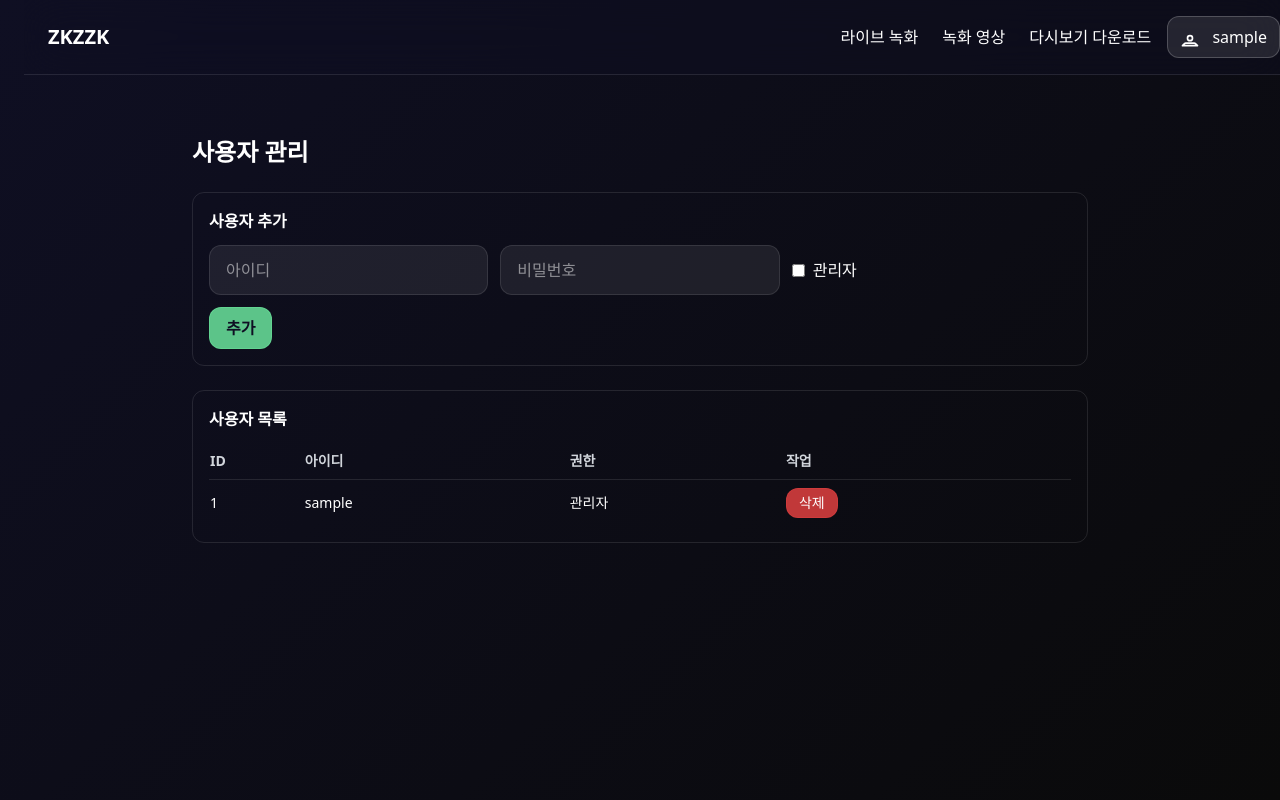
After one commit to k-atusa/zkzzk, a Flask app: page /admin/users in a window 1280 px wide. The commit adds this page. Run offline with Flask 3, Linux system fonts and the light colour scheme; the visitor is signed in with stand-in values (Sample User, id 1); tables that the repository leaves empty hold one stand-in row (values such as "Sample post"); some libraries are stand-ins or nearby versions.

Commit message:
feat(auth): user accounts, first-run admin setup, and profile UI

```diff
--- a/app.py
+++ b/app.py
@@ -1,4 +1,4 @@
-from flask import Flask, render_template, jsonify, request, redirect, url_for, send_from_directory, session
+from flask import Flask, render_template, jsonify, request, redirect, url_for, send_from_directory, session, g
 from werkzeug.security import generate_password_hash, check_password_hash
 from flask_sqlalchemy import SQLAlchemy
 import os
@@ -19,10 +19,18 @@ app.config['SQLALCHEMY_DATABASE_URI'] = 'sqlite:///database.db'
 app.config['SQLALCHEMY_TRACK_MODIFICATIONS'] = False
 db = SQLAlchemy(app)
 
+class User(db.Model):
+    id = db.Column(db.Integer, primary_key=True)
+    username = db.Column(db.String(80), unique=True, nullable=False)
+    password_hash = db.Column(db.String(255), nullable=False)
+    is_admin = db.Column(db.Boolean, default=False)
+    created_at = db.Column(db.DateTime, default=lambda: datetime.now())
+
 class Streamer(db.Model):
     id = db.Column(db.Integer, primary_key=True)
     channel_url = db.Column(db.String(200), unique=True, nullable=False)
     nickname = db.Column(db.String(100))
+    user_id = db.Column(db.Integer, db.ForeignKey('user.id'))
     is_active = db.Column(db.Boolean, default=True)
     created_at = db.Column(db.DateTime, default=lambda: datetime.now())
     last_checked = db.Column(db.DateTime)
@@ -30,6 +38,7 @@ class Streamer(db.Model):
     is_recording = db.Column(db.Boolean, default=False)
     current_broadcast_title = db.Column(db.String(200))
     process_id = db.Column(db.Integer)
+    user = db.relationship('User', backref=db.backref('streamers', lazy=True))
 
 class Settings(db.Model):
     id = db.Column(db.Integer, primary_key=True)
@@ -37,14 +46,17 @@ class Settings(db.Model):
     nid_ses = db.Column(db.String(200))
     access_password = db.Column(db.String(200))
     updated_at = db.Column(db.DateTime, default=lambda: datetime.now(), onupdate=lambda: datetime.now())
+    initialized = db.Column(db.Boolean, default=False)
 
 class Recording(db.Model):
     id = db.Column(db.Integer, primary_key=True)
     streamer_id = db.Column(db.Integer, db.ForeignKey('streamer.id'), nullable=False)
+    user_id = db.Column(db.Integer, db.ForeignKey('user.id'))
     filename = db.Column(db.String(200), nullable=False)
     title = db.Column(db.String(200))
     created_at = db.Column(db.DateTime, default=lambda: datetime.now())
     streamer = db.relationship('Streamer', backref=db.backref('recordings', lazy=True))
+    user = db.relationship('User', backref=db.backref('recordings', lazy=True))
 
 
 
@@ -218,37 +230,94 @@ with app.app_context():
         if 'access_password' not in columns:
             db.session.execute('ALTER TABLE settings ADD COLUMN access_password VARCHAR(200)')
             db.session.commit()
+        if 'initialized' not in columns:
+            db.session.execute('ALTER TABLE settings ADD COLUMN initialized BOOLEAN DEFAULT 0')
+            db.session.commit()
     except Exception as e:
         print(f"Warning: could not ensure access_password column exists: {e}")
+
+    try:
+        result = db.session.execute("PRAGMA table_info(streamer)")
+        columns = [row[1] for row in result]
+        if 'user_id' not in columns:
+            db.session.execute('ALTER TABLE streamer ADD COLUMN user_id INTEGER')
+            db.session.commit()
+    except Exception as e:
+        print(f"Warning: could not ensure user_id on streamer: {e}")
+
+    try:
+        result = db.session.execute("PRAGMA table_info(recording)")
+        columns = [row[1] for row in result]
+        if 'user_id' not in columns:
+            db.session.execute('ALTER TABLE recording ADD COLUMN user_id INTEGER')
+            db.session.commit()
+    except Exception as e:
+        print(f"Warning: could not ensure user_id on recording: {e}")
     init_scheduler()
 
 @app.before_request
 def require_login():
-
+    g.user = None
     if request.path.startswith('/static'):
         return
+    # Ensure setup first on first deploy
+    settings_row = Settings.query.first()
+    user_count = User.query.count()
+    first_run = (not settings_row or not settings_row.initialized) or (user_count == 0)
+    if first_run and request.endpoint not in ('setup_admin', 'static'):
+        return redirect(url_for('setup_admin'))
 
-    if request.endpoint in ('login', 'logout', 'static'):
+    # Allow auth-free endpoints
+    if request.endpoint in ('login', 'logout', 'static', 'setup_admin'):
         return
-    settings = Settings.query.first()
 
-    if settings and settings.access_password and not session.get('authenticated'):
-        if request.method == 'GET':
-            return redirect(url_for('login'))
-        else:
-            return redirect(url_for('login'))
+    user_id = session.get('user_id')
+    if user_id:
+        g.user = User.query.get(user_id)
+    if not g.user:
+        return redirect(url_for('login'))
+
+@app.route('/setup', methods=['GET', 'POST'])
+def setup_admin():
+    # If already initialized, go to app
+    settings_row = Settings.query.first()
+    if settings_row and settings_row.initialized and User.query.count() > 0:
+        return redirect(url_for('live'))
+    if request.method == 'POST':
+        form = request.get_json(silent=True) or request.form
+        username = form.get('username', '').strip()
+        password = form.get('password', '').strip()
+        if not username or not password:
+            return render_template('login.html', error='관리자 사용자 생성: 사용자명과 비밀번호가 필요합니다.', setup_mode=True)
+        if User.query.filter_by(username=username).first():
+            return render_template('login.html', error='이미 존재하는 사용자명입니다.', setup_mode=True)
+        user = User(username=username, password_hash=generate_password_hash(password), is_admin=True)
+        db.session.add(user)
+        # mark settings initialized
+        settings_row = Settings.query.first() or Settings()
+        settings_row.initialized = True
+        db.session.add(settings_row)
+        db.session.commit()
+        session['user_id'] = user.id
+        return redirect(url_for('live'))
+    return render_template('login.html', setup_mode=True)
 
 @app.route('/login', methods=['GET', 'POST'])
 def login():
+    # Force admin creation before any login on first deploy
+    settings_row = Settings.query.first()
+    if (not settings_row or not settings_row.initialized) or User.query.count() == 0:
+        return redirect(url_for('setup_admin'))
     if request.method == 'POST':
-        password = request.form.get('password') or (request.get_json() or {}).get('password')
-        settings = Settings.query.first()
-        expected = settings.access_password if settings else None
-        if expected and (password and (expected == password or check_password_hash(expected, password))):
-            session['authenticated'] = True
+        form = request.get_json(silent=True) or request.form
+        username = form.get('username')
+        password = form.get('password')
+        user = User.query.filter_by(username=username).first()
+        if user and check_password_hash(user.password_hash, password):
+            session['user_id'] = user.id
             return redirect(url_for('live'))
-        return render_template('login.html', error='비밀번호가 올바르지 않습니다.')
-    return render_template('login.html')
+        return render_template('login.html', error='아이디 또는 비밀번호가 올바르지 않습니다.', setup_mode=False)
+    return render_template('login.html', setup_mode=False)
 
 @app.route('/logout', methods=['POST', 'GET'])
 def logout():
@@ -261,12 +330,14 @@ def index():
 
 @app.route('/live')
 def live():
-    streamers = Streamer.query.filter_by(is_active=True).all()
+    user = g.user
+    streamers = Streamer.query.filter_by(is_active=True, user_id=user.id).all()
     settings = Settings.query.first()
     return render_template('index.html', streamers=streamers, settings=settings, current_page='live')
 
 @app.route('/recordings')
 def recordings():
+    user = g.user
     recordings = []
     if os.path.exists('downloads'):
         for root, dirs, files in os.walk('downloads'):
@@ -278,12 +349,14 @@ def recordings():
                     streamer_name = os.path.dirname(rel_path)
                     title = ' '.join(filename.split(' ')[1:-1])
 
-                    recordings.append({
-                        'filename': rel_path,
-                        'title': title,
-                        'created_at': created_at,
-                        'streamer_name': streamer_name
-                    })
+                    user_streamer_nicks = {s.nickname for s in Streamer.query.filter_by(user_id=user.id).all()}
+                    if streamer_name in user_streamer_nicks:
+                        recordings.append({
+                            'filename': rel_path,
+                            'title': title,
+                            'created_at': created_at,
+                            'streamer_name': streamer_name
+                        })
 
     streamer_recordings = {}
     for recording in recordings:
@@ -364,6 +437,7 @@ def settings():
 
 @app.route('/add_streamer', methods=['POST'])
 def add_streamer():
+    user = g.user
     channel_url = request.get_json().get('channel_url')
     channel_id = extract_channel_id(channel_url)
     if not channel_id:
@@ -395,7 +469,7 @@ def add_streamer():
         return jsonify({'status': 'error', 'message': '채널 정보를 가져올 수 없습니다.'}), 400
 
     try:
-        streamer = Streamer(channel_url=channel_url, nickname=nickname)
+        streamer = Streamer(channel_url=channel_url, nickname=nickname, user_id=user.id)
         db.session.add(streamer)
         db.session.commit()
         return jsonify({
@@ -414,7 +488,10 @@ def add_streamer():
 @app.route('/remove_streamer/<int:streamer_id>', methods=['POST'])
 def remove_streamer(streamer_id):
     try:
+        user = g.user
         streamer = Streamer.query.get_or_404(streamer_id)
+        if streamer.user_id != user.id and not (g.user and g.user.is_admin):
+            return jsonify({'status': 'error', 'message': '권한이 없습니다.'}), 403
 
         if streamer.is_recording and streamer.process_id:
             try:
@@ -450,6 +527,8 @@ def check_status():
     streamer = Streamer.query.get(streamer_id)
     if not streamer:
         return jsonify({'status': 'error', 'message': '스트리머를 찾을 수 없습니다.'}), 400
+    if g.user and (streamer.user_id != g.user.id) and not g.user.is_admin:
+        return jsonify({'status': 'error', 'message': '권한이 없습니다.'}), 403
 
     channel_id = extract_channel_id(streamer.channel_url)
     if not channel_id:
@@ -525,6 +604,8 @@ def check_status():
 def stop_recording(streamer_id):
     try:
         streamer = Streamer.query.get_or_404(streamer_id)
+        if g.user and (streamer.user_id != g.user.id) and not g.user.is_admin:
+            return jsonify({'status': 'error', 'message': '권한이 없습니다.'}), 403
         if streamer.is_recording and streamer.process_id:
             try:
                 os.kill(streamer.process_id, 15)
@@ -919,6 +1000,54 @@ def get_vod_info_route():
         traceback.print_exc()
         return jsonify({'status': 'error', 'message': f'VOD 정보 가져오기 중 오류가 발생했습니다: {str(e)}'}), 500
 
+@app.context_processor
+def inject_user():
+    return {'current_user': g.user}
+
+@app.route('/admin/users', methods=['GET', 'POST', 'DELETE'])
+def admin_users():
+    if not g.user or not g.user.is_admin:
+        return redirect(url_for('live'))
+    if request.method == 'GET':
+        users = User.query.all()
+        return render_template('admin.html', users=users)
+    if request.method == 'POST':
+        data = request.get_json() or request.form
+        username = data.get('username', '').strip()
+        password = data.get('password', '').strip()
+        is_admin = bool(data.get('is_admin'))
+        if not username or not password:
+            return jsonify({'status': 'error', 'message': 'username/password 필요'}), 400
+        if User.query.filter_by(username=username).first():
+            return jsonify({'status': 'error', 'message': '이미 존재하는 사용자명'}), 400
+        user = User(username=username, password_hash=generate_password_hash(password), is_admin=is_admin)
+        db.session.add(user)
+        db.session.commit()
+        return jsonify({'status': 'success'})
+    if request.method == 'DELETE':
+        data = request.get_json() or {}
+        user_id = int(data.get('user_id') or 0)
+        if user_id == g.user.id:
+            return jsonify({'status': 'error', 'message': '본인 삭제 불가'}), 400
+        user = User.query.get_or_404(user_id)
+        db.session.delete(user)
+        db.session.commit()
+        return jsonify({'status': 'success'})
+
+@app.route('/profile', methods=['GET', 'POST'])
+def profile():
+    if not g.user:
+        return redirect(url_for('login'))
+    if request.method == 'POST':
+        data = request.get_json() or request.form
+        new_password = data.get('new_password', '').strip()
+        if new_password:
+            g.user.password_hash = generate_password_hash(new_password)
+            db.session.commit()
+            return jsonify({'status': 'success', 'message': '비밀번호가 변경되었습니다.'})
+        return jsonify({'status': 'error', 'message': '새 비밀번호를 입력하세요.'}), 400
+    return render_template('profile.html')
+
 
 
 @app.route('/download_vod', methods=['POST'])
--- /dev/null
+++ b/templates/admin.html
@@ -0,0 +1,73 @@
+<!DOCTYPE html>
+<html lang="ko">
+<head>
+    <meta charset="UTF-8">
+    <meta name="viewport" content="width=device-width, initial-scale=1.0">
+    <title>관리자 - 사용자 관리</title>
+    <script src="https://cdn.tailwindcss.com"></script>
+</head>
+<body class="min-h-screen p-6 text-white" style="background: linear-gradient(135deg, #0f0f23 0%, #0a0a0a 100%);">
+    {% include 'navbar.html' %}
+
+    <div class="pt-28 max-w-4xl mx-auto">
+        <h2 class="text-2xl font-bold mb-6">사용자 관리</h2>
+
+        <div class="mb-6 p-4 rounded-xl border border-white/10">
+            <h3 class="font-semibold mb-3">사용자 추가</h3>
+            <div class="grid grid-cols-1 md:grid-cols-3 gap-3">
+                <input id="newUsername" class="form-input" placeholder="아이디">
+                <input id="newPassword" type="password" class="form-input" placeholder="비밀번호">
+                <label class="inline-flex items-center space-x-2">
+                    <input id="newIsAdmin" type="checkbox">
+                    <span>관리자</span>
+                </label>
+            </div>
+            <button class="btn-primary mt-3 px-4 py-2" onclick="addUser()">추가</button>
+        </div>
+
+        <div class="p-4 rounded-xl border border-white/10">
+            <h3 class="font-semibold mb-3">사용자 목록</h3>
+            <table class="w-full text-left text-sm">
+                <thead class="text-gray-300">
+                    <tr>
+                        <th class="py-2">ID</th>
+                        <th class="py-2">아이디</th>
+                        <th class="py-2">권한</th>
+                        <th class="py-2">작업</th>
+                    </tr>
+                </thead>
+                <tbody>
+                    {% for u in users %}
+                    <tr class="border-t border-white/10">
+                        <td class="py-2">{{ u.id }}</td>
+                        <td class="py-2">{{ u.username }}</td>
+                        <td class="py-2">{{ '관리자' if u.is_admin else '일반' }}</td>
+                        <td class="py-2">
+                            <button class="btn-danger px-3 py-1 text-sm" onclick="deleteUser({{ u.id }})" {% if current_user.id == u.id %}disabled{% endif %}>삭제</button>
+                        </td>
+                    </tr>
+                    {% endfor %}
+                </tbody>
+            </table>
+        </div>
+    </div>
+
+    <script>
+        async function addUser() {
+            const username = document.getElementById('newUsername').value.trim();
+            const password = document.getElementById('newPassword').value.trim();
+            const is_admin = document.getElementById('newIsAdmin').checked;
+            if (!username || !password) { alert('아이디/비밀번호를 입력하세요'); return; }
+            const res = await fetch('/admin/users', { method: 'POST', headers: { 'Content-Type': 'application/json' }, body: JSON.stringify({ username, password, is_admin }) });
+            const data = await res.json();
+            if (data.status === 'success') location.reload(); else alert(data.message || '오류');
+        }
+        async function deleteUser(user_id) {
+            if (!confirm('정말 삭제하시겠습니까?')) return;
+            const res = await fetch('/admin/users', { method: 'DELETE', headers: { 'Content-Type': 'application/json' }, body: JSON.stringify({ user_id }) });
+            const data = await res.json();
+            if (data.status === 'success') location.reload(); else alert(data.message || '오류');
+        }
+    </script>
+</body>
+</html>
--- a/templates/navbar.html
+++ b/templates/navbar.html
@@ -16,16 +16,24 @@
 					class="{% if current_page == 'vod' %}text-accent font-medium{% else %}text-white hover:text-accent transition-colors{% endif %}">다시보기
 					다운로드</a>
 			</div>
-			<button class="btn-secondary px-3 py-2" type="button" onclick="openSettings()">
-				<svg class="w-5 h-5 inline mr-2" fill="none" stroke="currentColor" viewBox="0 0 24 24">
-					<path stroke-linecap="round" stroke-linejoin="round" stroke-width="2"
-						d="M10.325 4.317c.426-1.756 2.924-1.756 3.35 0a1.724 1.724 0 002.573 1.066c1.543-.94 3.31.826 2.37 2.37a1.724 1.724 0 001.065 2.572c1.756.426 1.756 2.924 0 3.35a1.724 1.724 0 00-1.066 2.573c.94 1.543-.826 3.31-2.37 2.37a1.724 1.724 0 00-2.572 1.065c-.426 1.756-2.924 1.756-3.35 0a1.724 1.724 0 00-2.573-1.066c-1.543.94-3.31-.826-2.37-2.37a1.724 1.724 0 00-1.065-2.572c-1.756-.426-1.756-2.924 0-3.35a1.724 1.724 0 001.066-2.573c-.94-1.543.826-3.31 2.37-2.37.996.608 2.296.07 2.572-1.065z">
-					</path>
-					<path stroke-linecap="round" stroke-linejoin="round" stroke-width="2"
-						d="M15 12a3 3 0 11-6 0 3 3 0 016 0z"></path>
-				</svg>
-				설정
-			</button>
+			<div class="relative" id="profileMenuWrapper">
+				<button class="btn-secondary px-3 py-2" type="button" onclick="toggleProfileMenu()">
+					<svg class="w-5 h-5 inline mr-2" fill="none" stroke="currentColor" viewBox="0 0 24 24">
+						<path stroke-linecap="round" stroke-linejoin="round" stroke-width="2" d="M5.121 17.804A3 3 0 017 17h10a3 3 0 011.879.804L21 20H3l2.121-2.196zM15 11a3 3 0 10-6 0 3 3 0 006 0z"></path>
+					</svg>
+					{{ current_user.username if current_user else '로그인' }}
+				</button>
+				<div id="profileMenu" class="absolute right-0 mt-2 w-48 rounded-md bg-gray-900 border border-white/10 shadow-lg hidden">
+					<a href="#" class="block px-4 py-2 text-white hover:text-accent" onclick="openSettings()">설정</a>
+					<a href="/profile" class="block px-4 py-2 text-white hover:text-accent">프로필</a>
+					{% if current_user and current_user.is_admin %}
+					<a href="/admin/users" class="block px-4 py-2 text-white hover:text-accent">관리자 페이지</a>
+					{% endif %}
+					<form method="POST" action="/logout">
+						<button type="submit" class="w-full text-left px-4 py-2 text-white hover:text-accent">로그아웃</button>
+					</form>
+				</div>
+			</div>
 		</div>
 		<button class="md:hidden text-white" id="mobile-menu-btn">
 			<svg class="w-6 h-6" fill="none" stroke="currentColor" viewBox="0 0 24 24">
@@ -46,16 +54,15 @@
 			<a href="/vod"
 				class="block px-3 py-2 {% if current_page == 'vod' %}text-accent font-medium{% else %}text-white hover:text-accent transition-colors{% endif %}">다시보기
 				다운로드</a>
-			<button type="button" class="btn-secondary text-left px-3 py-2" onclick="openSettings()">
-				<svg class="w-5 h-5 inline mr-2" fill="none" stroke="currentColor" viewBox="0 0 24 24">
-					<path stroke-linecap="round" stroke-linejoin="round" stroke-width="2"
-						d="M10.325 4.317c.426-1.756 2.924-1.756 3.35 0a1.724 1.724 0 002.573 1.066c1.543-.94 3.31.826 2.37 2.37a1.724 1.724 0 001.065 2.572c1.756.426 1.756 2.924 0 3.35a1.724 1.724 0 00-1.066 2.573c.94 1.543-.826 3.31-2.37 2.37a1.724 1.724 0 00-2.572 1.065c-.426 1.756-2.924 1.756-3.35 0a1.724 1.724 0 00-2.573-1.066c-1.543.94-3.31-.826-2.37-2.37a1.724 1.724 0 00-1.065-2.572c-1.756-.426-1.756-2.924 0-3.35a1.724 1.724 0 001.066-2.573c-.94-1.543.826-3.31 2.37-2.37.996.608 2.296.07 2.572-1.065z">
-					</path>
-					<path stroke-linecap="round" stroke-linejoin="round" stroke-width="2"
-						d="M15 12a3 3 0 11-6 0 3 3 0 016 0z"></path>
-				</svg>
-				설정
-			</button>
+			<div class="border-t border-white/10 my-2"></div>
+			<a href="#" class="block px-3 py-2 text-white hover:text-accent" onclick="openSettings()">설정</a>
+			<a href="/profile" class="block px-3 py-2 text-white hover:text-accent">프로필</a>
+			{% if current_user and current_user.is_admin %}
+			<a href="/admin/users" class="block px-3 py-2 text-white hover:text-accent">관리자 페이지</a>
+			{% endif %}
+			<form method="POST" action="/logout" class="px-3 py-2">
+				<button type="submit" class="text-white hover:text-accent">로그아웃</button>
+			</form>
 		</div>
 	</div>
 </nav>
@@ -109,6 +116,11 @@
 	document.getElementById('mobile-menu-btn').addEventListener('click', function () {
 		document.getElementById('mobile-menu').classList.toggle('hidden');
 	});
+
+	function toggleProfileMenu() {
+		const el = document.getElementById('profileMenu');
+		if (el) el.classList.toggle('hidden');
+	}
 
 	// Settings modal functions
 	function openSettings() {
```
Also changed, not shown: templates/login.html (+17 -3 lines), templates/profile.html (added, +37 -0 lines).
